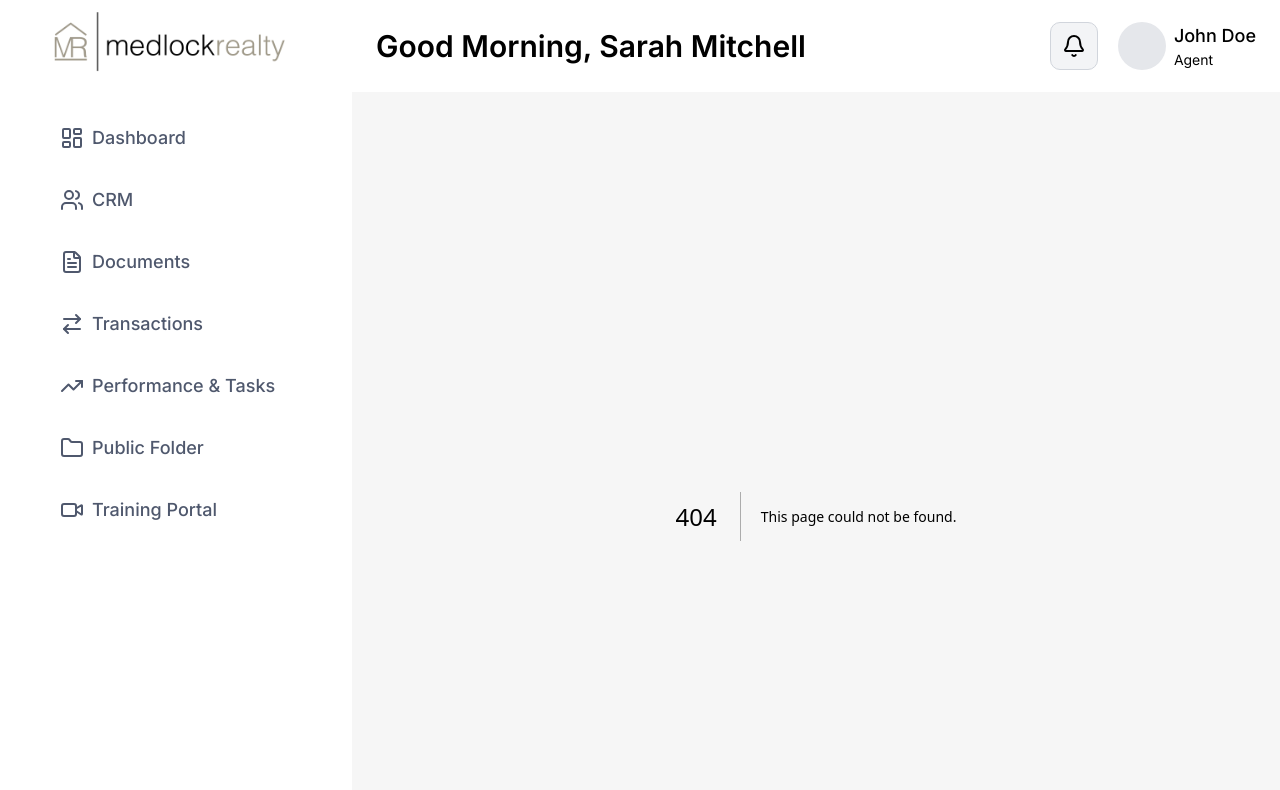
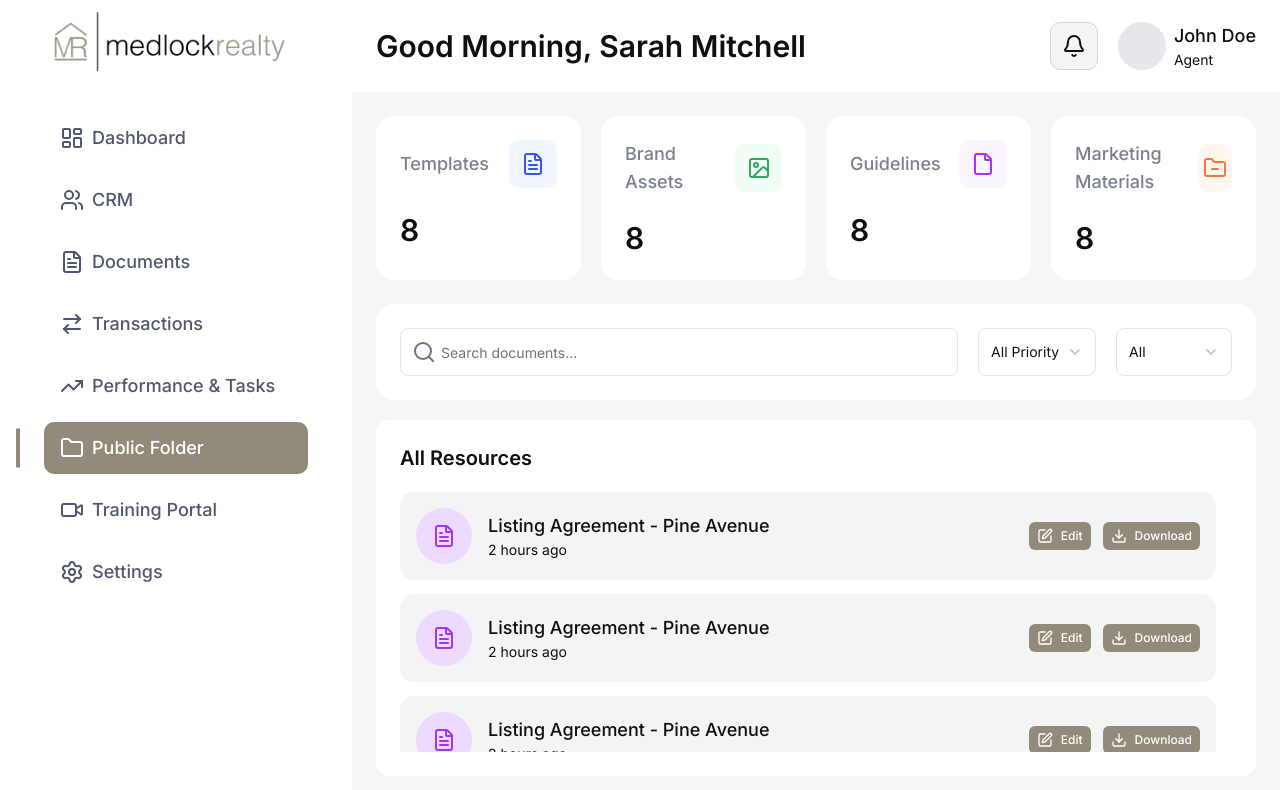
Before and after one commit to Ibrahim-247/elenaferro-agent-dashboard-next-frontend, a Next.js app: page /public_folder in a window 1280 px wide. Before the commit this address had no page. Shown: the top 790 px of the page. Built offline with nearby package versions, Linux system fonts and the light colour scheme.

Commit message:
public folder page

```diff
--- /dev/null
+++ b/src/app/public_folder/page.jsx
@@ -0,0 +1,11 @@
+import PublicFolders from "@/components/PublicFolderComponents/PublicFolders";
+import PublicFolderStats from "@/components/PublicFolderComponents/PublicFolderStats";
+
+export default function page() {
+  return (
+    <div className="space-y-6">
+      <PublicFolderStats />
+      <PublicFolders />
+    </div>
+  );
+}
--- /dev/null
+++ b/src/components/PublicFolderComponents/PublicFolderHeader.jsx
@@ -0,0 +1,59 @@
+"use client";
+import { Input } from "@/components/ui/input";
+import {
+  Select,
+  SelectContent,
+  SelectGroup,
+  SelectItem,
+  SelectLabel,
+  SelectTrigger,
+  SelectValue,
+} from "@/components/ui/select";
+import { Search } from "lucide-react";
+import { useState } from "react";
+
+export default function PublicFolderHeader() {
+  const [search, setSearch] = useState("");
+  const [type, setType] = useState("all");
+  const [status, setStatus] = useState("all");
+  return (
+    <div>
+      <div className="flex flex-col md:flex-row gap-5 bg-white p-6 rounded-2xl">
+        <div className="relative w-full">
+          <Input
+            placeholder="Search documents..."
+            value={search}
+            onChange={(e) => setSearch(e.target.value)}
+            className="w-full h-12 pl-10"
+          />
+          <Search className="absolute top-1/2 -translate-y-1/2 left-3 text-gray-500" />
+        </div>
+
+        <Select value={type} onValueChange={setType}>
+          <SelectTrigger className="md:w-40 h-12!">
+            <SelectValue placeholder="Priority" />
+          </SelectTrigger>
+          <SelectContent>
+            <SelectGroup>
+              <SelectItem value="all">All Priority</SelectItem>
+              <SelectItem value="Buyer">Buyer</SelectItem>
+              <SelectItem value="Seller">Seller</SelectItem>
+            </SelectGroup>
+          </SelectContent>
+        </Select>
+
+        <Select value={status} onValueChange={setStatus}>
+          <SelectTrigger className="md:w-40 h-12!">
+            <SelectValue placeholder="Status" />
+          </SelectTrigger>
+          <SelectContent>
+            <SelectItem value="all">All</SelectItem>
+            <SelectItem value="New">New</SelectItem>
+            <SelectItem value="Contacted">Contacted</SelectItem>
+            <SelectItem value="Converted">Converted</SelectItem>
+          </SelectContent>
+        </Select>
+      </div>
+    </div>
+  );
+}
--- /dev/null
+++ b/src/components/PublicFolderComponents/PublicFolderStats.jsx
@@ -0,0 +1,52 @@
+import React from "react";
+import StatsCard from "../common/StatsCard";
+import {
+  CircleDollarSign,
+  File,
+  FileText,
+  FolderMinus,
+  ListChecks,
+  Users,
+} from "lucide-react";
+import { Image } from "lucide-react";
+
+export default function PublicFolderStats() {
+  // stats data
+  const stats = [
+    {
+      name: "Templates",
+      value: "8",
+      icon: <FileText />,
+      bg: "#EFF6FF",
+      color: "#3853FF",
+    },
+    {
+      name: "Brand Assets",
+      value: "8",
+      icon: <Image />,
+      bg: "#F0FDF4",
+      color: "#2FA75F",
+    },
+    {
+      name: "Guidelines",
+      value: "8",
+      icon: <File />,
+      bg: "#FAF5FF",
+      color: "#A633FA",
+    },
+    {
+      name: "Marketing Materials",
+      value: "8",
+      icon: <FolderMinus />,
+      bg: "#FFF7ED",
+      color: "#F7763D",
+    },
+  ];
+  return (
+    <div className="grid grid-cols-4 gap-5">
+      {stats?.map((item, index) => (
+        <StatsCard item={item} key={index} />
+      ))}
+    </div>
+  );
+}
--- /dev/null
+++ b/src/components/PublicFolderComponents/PublicFolders.jsx
@@ -0,0 +1,44 @@
+import { Download, FileText, SquarePen } from "lucide-react";
+import PublicFolderHeader from "./PublicFolderHeader";
+import { Button } from "../ui/button";
+
+export default function PublicFolders() {
+  return (
+    <div className="space-y-5">
+      <PublicFolderHeader />
+      <div className="bg-white p-6 rounded-xl space-y-5">
+        <h3 className="text-xl font-semibold">All Resources</h3>
+        <div className="space-y-3.5 mt-4 h-[calc(100vh-540px)] overflow-auto pr-4">
+          {[...Array(20)].map((_, index) => (
+            <div
+              key={index}
+              className="bg-gray-100 p-4 rounded-xl flex items-center gap-4 justify-between"
+            >
+              <div className="flex items-center gap-4">
+                <div className="size-14 rounded-full overflow-hidden bg-[#EDDAFF] text-[#A633FA] flex items-center justify-center">
+                  <FileText />
+                </div>
+                <div>
+                  <h5 className="text-lg font-medium">
+                    Listing Agreement - Pine Avenue
+                  </h5>
+                  <p className="text-sm font-normal">2 hours ago</p>
+                </div>
+              </div>
+              <div className="flex items-center gap-3">
+                <Button className="bg-secondary text-white hover:bg-secondary/90 text-xs h-7 px-2!">
+                  <SquarePen />
+                  Edit
+                </Button>
+                <Button className="bg-secondary text-white hover:bg-secondary/90 text-xs h-7 px-2!">
+                  <Download />
+                  Download
+                </Button>
+              </div>
+            </div>
+          ))}
+        </div>
+      </div>
+    </div>
+  );
+}
--- a/src/components/shared/Sidebar.jsx
+++ b/src/components/shared/Sidebar.jsx
@@ -6,6 +6,7 @@ import {
   FileText,
   Folder,
   LayoutDashboard,
+  Settings,
   TrendingUp,
   Users,
   Video,
@@ -25,8 +26,9 @@ export default function Sidebar() {
       path: "/performance_tasks",
       icon: <TrendingUp />,
     },
-    { name: "Public Folder", path: "", icon: <Folder /> },
+    { name: "Public Folder", path: "/public_folder", icon: <Folder /> },
     { name: "Training Portal", path: "", icon: <Video /> },
+    { name: "Settings", path: "", icon: <Settings /> },
   ];
   return (
     <div className="max-w-88 w-full pr-0 pt-3 pb-6">
```
